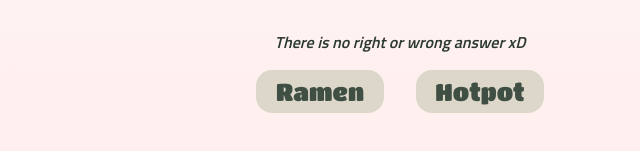
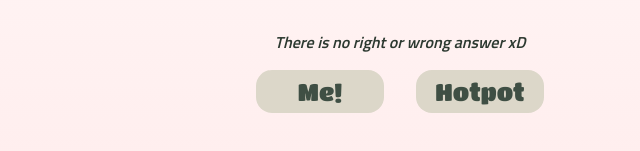
Before and after one commit to mochaha/what-to-eat, a plain HTML site: page index.html in a window 1280 px wide. Shown: the part 461-612 px from the top of the page, 240-880 px from the left. Drawn offline with Linux system fonts and the light colour scheme.

Commit message:
Update index.html

```diff
--- a/index.html
+++ b/index.html
@@ -13,7 +13,7 @@
     </div>
     <p id="note">There is no right or wrong answer xD</p>
     <div class="btn-container">
-        <button id="ramen-btn">Ramen</button>
+        <button id="ramen-btn">Me!</button>
         <button id="hotpot-btn" onclick="location.href='leggoo.html'">Hotpot</button>
     </div>
     <script src="script.js"></script>
```
